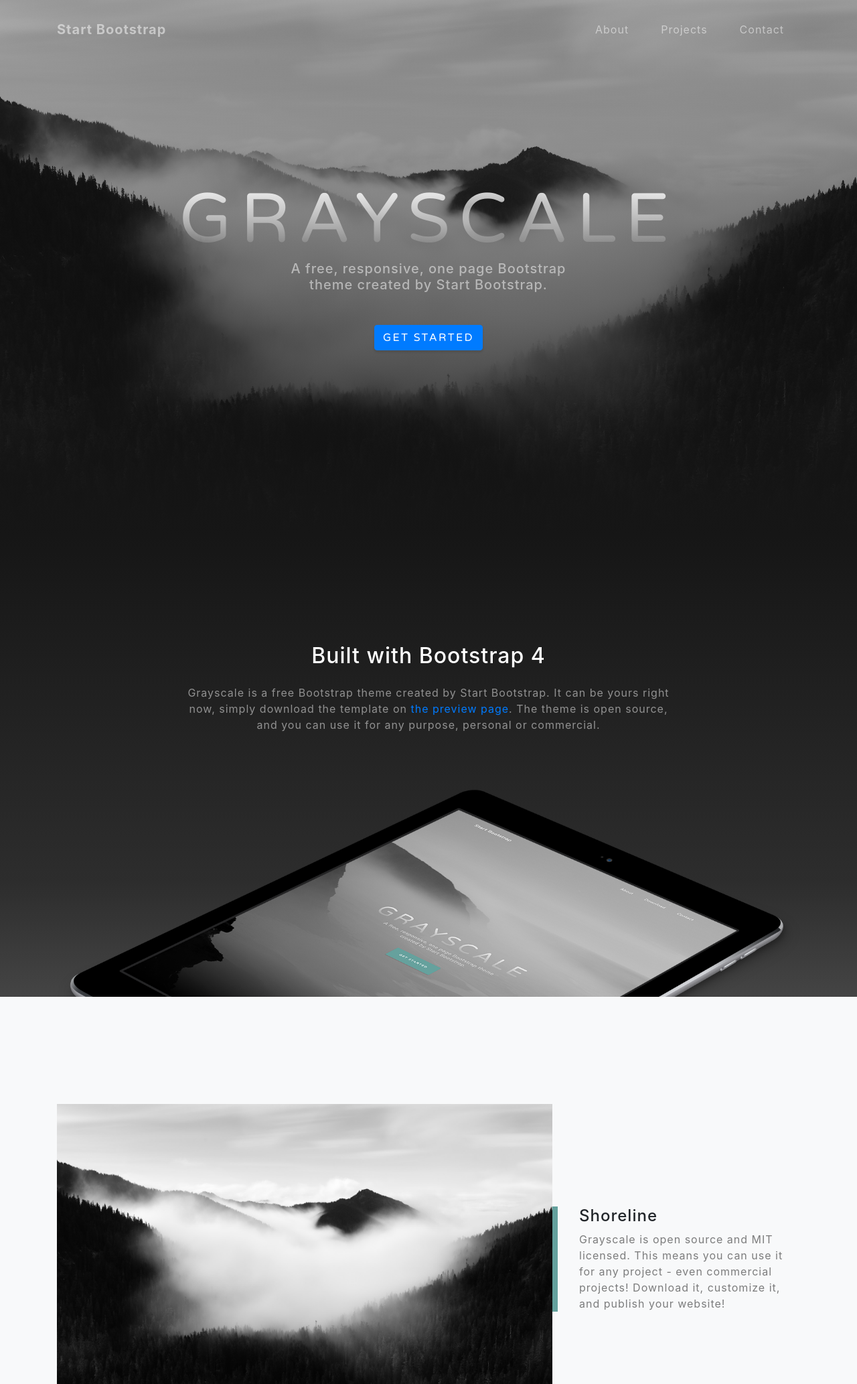
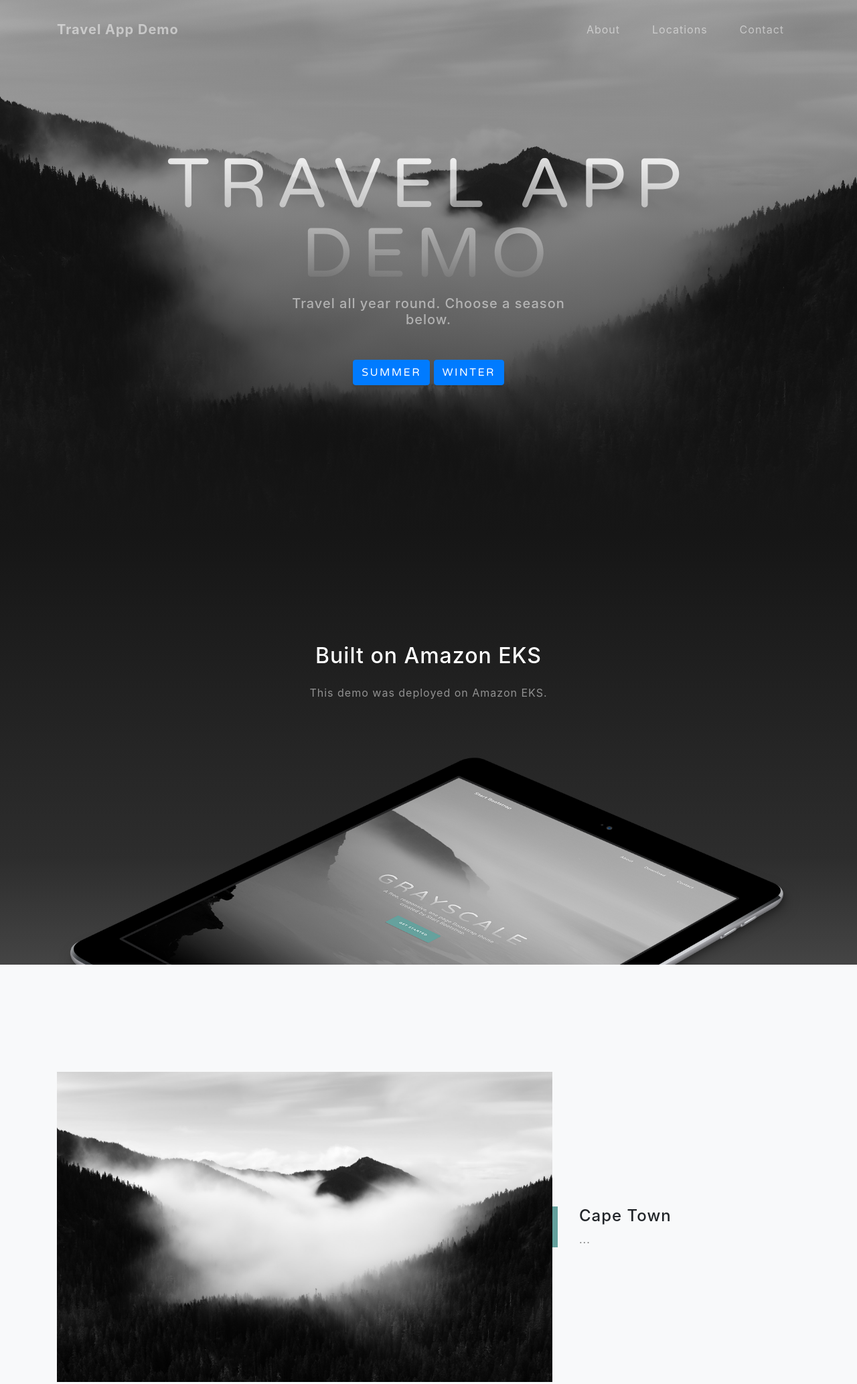
Before and after one commit to wiehahne/demoapp-frontend, a website with bundled scripts: page 2048/index.html in a window 1280 px wide. Shown: the top 2066 px of the page at 67% size. Built offline with nearby package versions, Linux system fonts and the light colour scheme.

Commit message:
Updates to index.html

```diff
--- a/2048/index.html
+++ b/2048/index.html
@@ -28,7 +28,7 @@
   <!-- Navigation -->
   <nav class="navbar navbar-expand-lg navbar-light fixed-top" id="mainNav">
     <div class="container">
-      <a class="navbar-brand js-scroll-trigger" href="#page-top">Start Bootstrap</a>
+      <a class="navbar-brand js-scroll-trigger" href="#page-top">Travel App Demo</a>
       <button class="navbar-toggler navbar-toggler-right" type="button" data-toggle="collapse" data-target="#navbarResponsive" aria-controls="navbarResponsive" aria-expanded="false" aria-label="Toggle navigation">
         Menu
         <i class="fas fa-bars"></i>
@@ -39,7 +39,7 @@
             <a class="nav-link js-scroll-trigger" href="#about">About</a>
           </li>
           <li class="nav-item">
-            <a class="nav-link js-scroll-trigger" href="#projects">Projects</a>
+            <a class="nav-link js-scroll-trigger" href="#projects">Locations</a>
           </li>
           <li class="nav-item">
             <a class="nav-link js-scroll-trigger" href="#signup">Contact</a>
@@ -53,9 +53,10 @@
   <header class="masthead">
     <div class="container d-flex h-100 align-items-center">
       <div class="mx-auto text-center">
-        <h1 class="mx-auto my-0 text-uppercase">Grayscale</h1>
-        <h2 class="text-white-50 mx-auto mt-2 mb-5">A free, responsive, one page Bootstrap theme created by Start Bootstrap.</h2>
-        <a href="#about" class="btn btn-primary js-scroll-trigger">Get Started</a>
+        <h1 class="mx-auto my-0 text-uppercase">Travel App Demo</h1>
+        <h2 class="text-white-50 mx-auto mt-2 mb-5">Travel all year round. Choose a season below.</h2>
+        <a href="#about" class="btn btn-primary js-scroll-trigger">Summer</a>
+        <a href="#about" class="btn btn-primary js-scroll-trigger">Winter</a>
       </div>
     </div>
   </header>
@@ -65,9 +66,8 @@
     <div class="container">
       <div class="row">
         <div class="col-lg-8 mx-auto">
-          <h2 class="text-white mb-4">Built with Bootstrap 4</h2>
-          <p class="text-white-50">Grayscale is a free Bootstrap theme created by Start Bootstrap. It can be yours right now, simply download the template on
-            <a href="http://startbootstrap.com/template-overviews/grayscale/">the preview page</a>. The theme is open source, and you can use it for any purpose, personal or commercial.</p>
+          <h2 class="text-white mb-4">Built on Amazon EKS</h2>
+          <p class="text-white-50">This demo was deployed on Amazon EKS.</p>
         </div>
       </div>
       <img src="img/ipad.png" class="img-fluid" alt="">
@@ -85,8 +85,8 @@
         </div>
         <div class="col-xl-4 col-lg-5">
           <div class="featured-text text-center text-lg-left">
-            <h4>Shoreline</h4>
-            <p class="text-black-50 mb-0">Grayscale is open source and MIT licensed. This means you can use it for any project - even commercial projects! Download it, customize it, and publish your website!</p>
+            <h4>Cape Town</h4>
+            <p class="text-black-50 mb-0">...</p>
           </div>
         </div>
       </div>
@@ -100,8 +100,8 @@
           <div class="bg-black text-center h-100 project">
             <div class="d-flex h-100">
               <div class="project-text w-100 my-auto text-center text-lg-left">
-                <h4 class="text-white">Misty</h4>
-                <p class="mb-0 text-white-50">An example of where you can put an image of a project, or anything else, along with a description.</p>
+                <h4 class="text-white">Chicago</h4>
+                <p class="mb-0 text-white-50">...</p>
                 <hr class="d-none d-lg-block mb-0 ml-0">
               </div>
             </div>
@@ -118,8 +118,8 @@
           <div class="bg-black text-center h-100 project">
             <div class="d-flex h-100">
               <div class="project-text w-100 my-auto text-center text-lg-right">
-                <h4 class="text-white">Mountains</h4>
-                <p class="mb-0 text-white-50">Another example of a project with its respective description. These sections work well responsively as well, try this theme on a small screen!</p>
+                <h4 class="text-white">Amsterdam</h4>
+                <p class="mb-0 text-white-50">...</p>
                 <hr class="d-none d-lg-block mb-0 mr-0">
               </div>
             </div>
@@ -161,7 +161,7 @@
               <i class="fas fa-map-marked-alt text-primary mb-2"></i>
               <h4 class="text-uppercase m-0">Address</h4>
               <hr class="my-4">
-              <div class="small text-black-50">4923 Market Street, Orlando FL</div>
+              <div class="small text-black-50">Adams Street, Chicago IL</div>
             </div>
           </div>
         </div>
@@ -185,7 +185,7 @@
               <i class="fas fa-mobile-alt text-primary mb-2"></i>
               <h4 class="text-uppercase m-0">Phone</h4>
               <hr class="my-4">
-              <div class="small text-black-50">+1 (555) 902-8832</div>
+              <div class="small text-black-50">+1 (555) 555-5555</div>
             </div>
           </div>
         </div>
```
